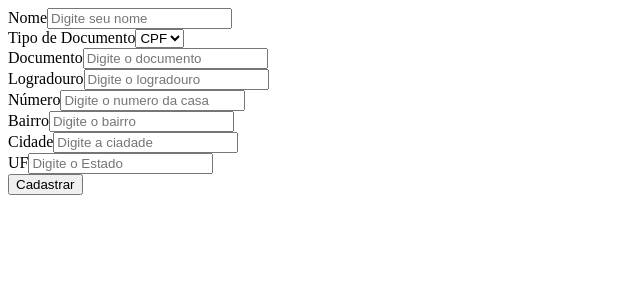
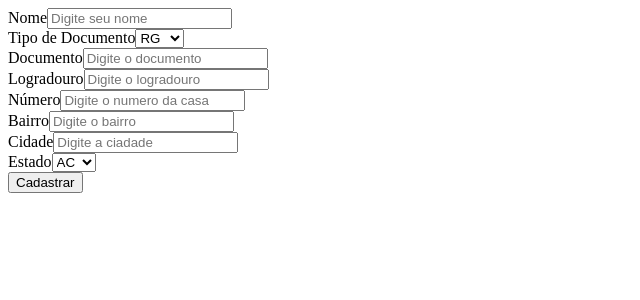
Before and after one commit to sergioruza/deslocamento-veicular, a Next.js app: page /signup-form/customer in a window 1280 px wide. Shown: the top 300 px of the page, without its empty margins (0-640 px from the left). Built offline with nearby package versions, Linux system fonts and the light colour scheme.

Commit message:
feat: business rules for customer registration

```diff
--- a/src/components/FormRegisterCustomer.tsx
+++ b/src/components/FormRegisterCustomer.tsx
@@ -1,3 +1,4 @@
+import { useRouter } from 'next/router';
 import React from 'react';
 import { FieldValues, UseFormRegister, useForm } from 'react-hook-form';
 
@@ -6,21 +7,79 @@ import Button from './Button';
 import Input from './Input';
 
 import { yupResolver } from '@hookform/resolvers/yup';
+import axios from 'axios';
+import useLocalStorage from 'hooks/useLocalStorage';
 import schemaRegisterCustomer from 'validations/schemaRegisterCustomer';
+const states = [
+  'AC',
+  'AL',
+  'AP',
+  'AM',
+  'BA',
+  'CE',
+  'DF',
+  'ES',
+  'GO',
+  'MA',
+  'MT',
+  'MS',
+  'MG',
+  'PA',
+  'PB',
+  'PR',
+  'PE',
+  'PI',
+  'RJ',
+  'RN',
+  'RS',
+  'RO',
+  'RR',
+  'SC',
+  'SP',
+  'SE',
+  'TO'
+];
+interface IRegisterUser {
+  nome: '';
+  numeroDocumento: '';
+}
 function FormRegisterCustomer() {
+  const route = useRouter();
+  const [value, setValue] = useLocalStorage<IRegisterUser>('user', {
+    nome: '',
+    numeroDocumento: ''
+  });
   const {
     register,
     handleSubmit: onSubmit,
     formState: { errors }
   } = useForm({ resolver: yupResolver(schemaRegisterCustomer) });
-  const handleSubmit = (values: FieldValues) => {
-    console.log(values);
+  const handleSubmit = async (newValues: FieldValues) => {
+    const request = await axios.post(
+      'https://api-deslocamento.herokuapp.com/api/v1/Cliente',
+      {
+        ...newValues
+      }
+    );
+    if (request.status !== 200) {
+      return alert('Algum erro aconteceu, tente novamente');
+    }
+
+    if (typeof setValue === 'function') {
+      setValue({
+        ...value,
+        nome: newValues.nome,
+        numeroDocumento: newValues.nunumeroDocumento
+      });
+    }
+
+    route.push('/home');
   };
   return (
     <form onSubmit={onSubmit(handleSubmit)}>
       <Input
         label="Nome"
-        name="name"
+        name="nome"
         register={register as unknown as UseFormRegister<FieldValues>}
         placeholder="Digite seu nome"
         errors={errors}
@@ -28,12 +87,13 @@ function FormRegisterCustomer() {
 
       <Select
         register={register as unknown as UseFormRegister<FieldValues>}
-        options={['CPF', 'RG']}
+        options={['RG', 'CPF']}
         label="Tipo de Documento"
+        name="tipoDocumento"
       />
 
       <Input
-        name="document"
+        name="numeroDocumento"
         placeholder="Digite o documento"
         register={register as unknown as UseFormRegister<FieldValues>}
         label="Documento"
@@ -41,7 +101,7 @@ function FormRegisterCustomer() {
       />
 
       <Input
-        name="publicPlace"
+        name="logradouro"
         placeholder="Digite o logradouro"
         register={register as unknown as UseFormRegister<FieldValues>}
         label="Logradouro"
@@ -49,7 +109,7 @@ function FormRegisterCustomer() {
       />
 
       <Input
-        name="houseNumber"
+        name="numero"
         placeholder="Digite o numero da casa"
         register={register as unknown as UseFormRegister<FieldValues>}
         label="Número"
@@ -57,7 +117,7 @@ function FormRegisterCustomer() {
       />
 
       <Input
-        name="district"
+        name="bairro"
         placeholder="Digite o bairro"
         register={register as unknown as UseFormRegister<FieldValues>}
         label="Bairro"
@@ -65,19 +125,18 @@ function FormRegisterCustomer() {
       />
 
       <Input
-        name="city"
+        name="cidade"
         placeholder="Digite a ciadade"
         register={register as unknown as UseFormRegister<FieldValues>}
         label="Cidade"
         errors={errors}
       />
 
-      <Input
-        name="state"
-        placeholder="Digite o Estado"
+      <Select
         register={register as unknown as UseFormRegister<FieldValues>}
-        label="UF"
-        errors={errors}
+        options={states}
+        label="Estado"
+        name="uf"
       />
 
       <Button type="submit" actionName="Cadastrar" />
--- a/src/components/Select.tsx
+++ b/src/components/Select.tsx
@@ -4,13 +4,14 @@ interface SelectProps {
   options: string[];
   register: UseFormRegister<FieldValues>;
   label: string;
+  name: string;
 }
 
-const Select = ({ options, register, label }: SelectProps) => {
+const Select = ({ options, register, label, name }: SelectProps) => {
   return (
     <div>
       <label>{label}</label>
-      <select {...register('typeDocument')}>
+      <select {...register(name)}>
         {options.map((option) => (
           <option key={option} value={option}>
             {option}
--- a/src/validations/schemaRegisterCustomer.ts
+++ b/src/validations/schemaRegisterCustomer.ts
@@ -3,25 +3,24 @@ import { object, string } from 'yup';
 const CAMPO_OBRIGATORIO = 'Campo obrigatório';
 
 const schemaRegisterCustomer = object({
-  name: string()
+  nome: string()
     .required(CAMPO_OBRIGATORIO)
     .min(5, 'O campo deve ter no mínimo 5 caracteres'),
-  document: string()
+  numeroDocumento: string()
     .required(CAMPO_OBRIGATORIO)
     .min(8, 'O campo deve ter no mínimo 8 caracteres'),
-  city: string()
+  cidade: string()
     .required(CAMPO_OBRIGATORIO)
     .min(3, 'O campo deve ter no mínimo 3 caracteres'),
-  district: string()
+  bairro: string()
     .required(CAMPO_OBRIGATORIO)
     .min(3, 'O campo deve ter no mínimo 3 caracteres'),
-  houseNumber: string()
+  numero: string()
     .required(CAMPO_OBRIGATORIO)
     .min(3, 'O campo deve ter no mínimo 1 número'),
-  publicPlace: string()
+  logradouro: string()
     .required(CAMPO_OBRIGATORIO)
-    .min(3, 'O campo deve ter no mínimo 3 caracteres'),
-  state: string().required(CAMPO_OBRIGATORIO)
+    .min(3, 'O campo deve ter no mínimo 3 caracteres')
 });
 
 export default schemaRegisterCustomer;
```
Also changed, not shown: src/components/FormLoginCustomer.tsx (+8 -7 lines).
